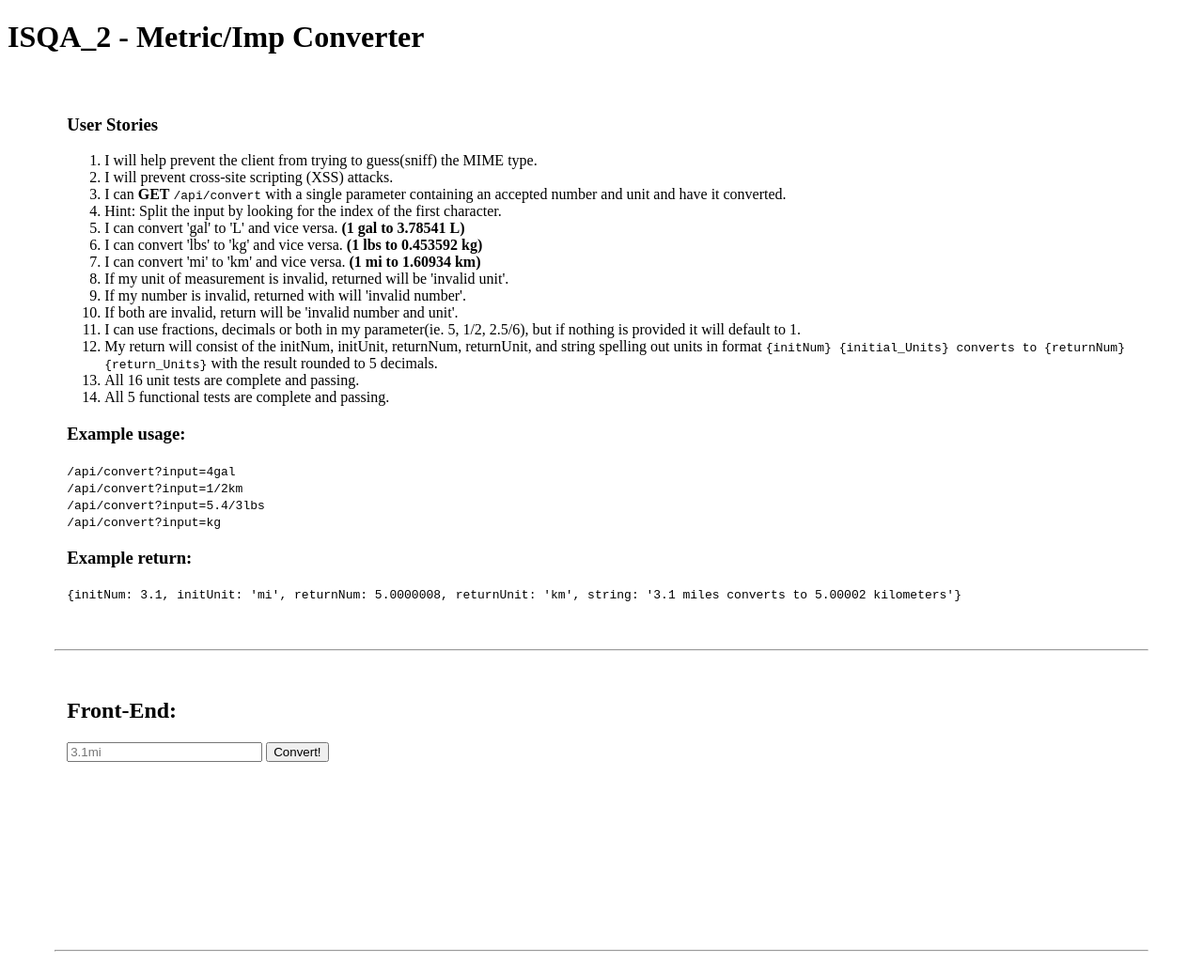
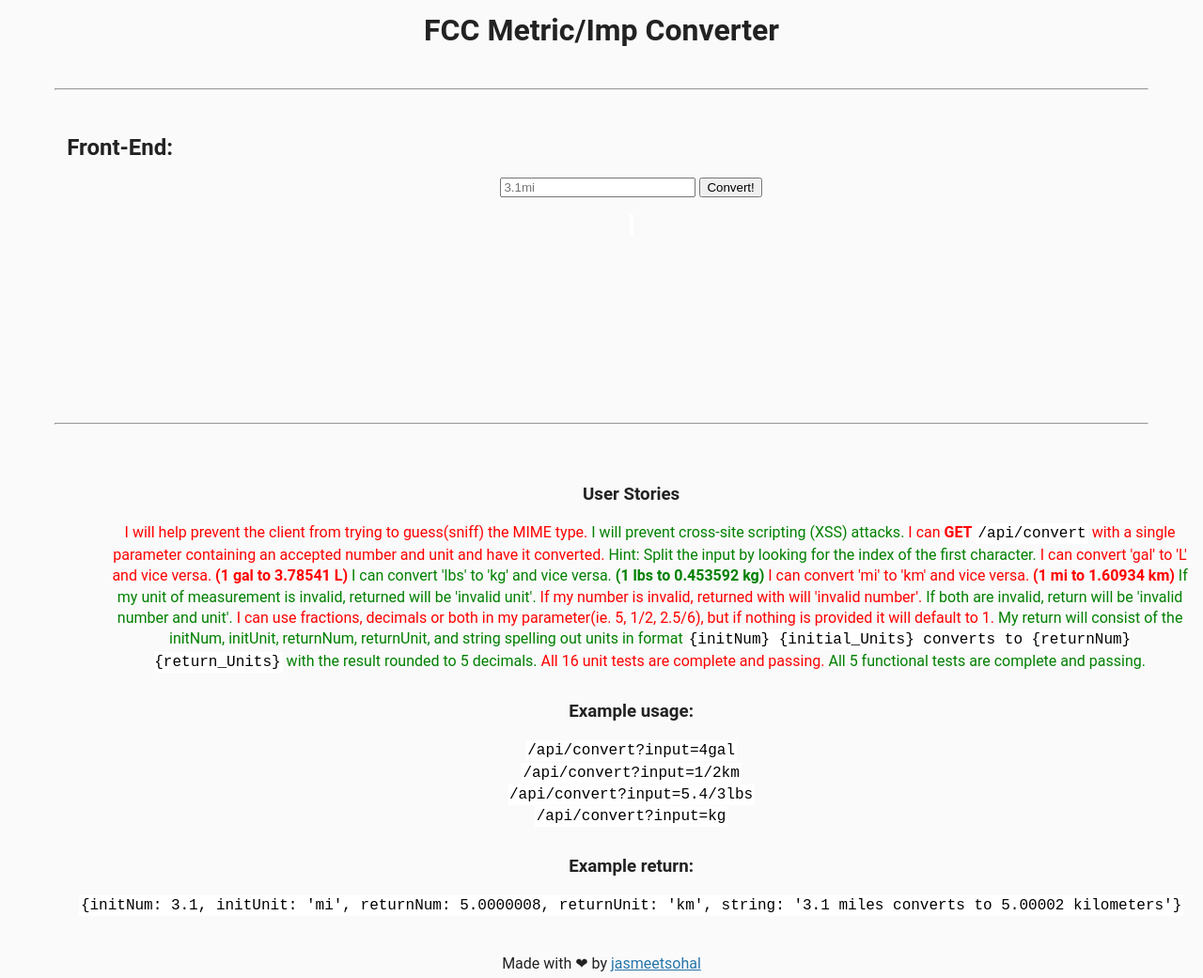
Before and after one commit to jasmeetsohal/fcc-metric-imperial-converter, a website: page views/index.html in a window 1280 px wide. Shown: the whole page at 94% size. Drawn offline with nearby package versions, Linux system fonts and the light colour scheme; files that its build step writes are made by us from their sources.

```diff
--- a/public/style.css
+++ b/public/style.css
@@ -0,0 +1,60 @@
+/****** Main Styling ******/
+
+body {
+	font-family: 'Roboto', sans-serif;
+	font-size: 16px;
+	color: #222;
+	background-color: #FaFaFa;
+	text-align: center;
+	line-height: 1.4em;
+}
+
+.container {
+	padding: 0;
+	margin-top: 40px;
+}
+
+h3 {
+  margin-top: 30px;
+}
+
+.footer {
+	margin-top: 40px;
+}
+
+.user-stories {
+  position: relative;
+  text-align: justify;
+  max-width: 700px;
+  margin: 15px auto;
+}
+code {
+  font-family: monospace;
+  padding: 2px;
+  color: black;
+  background-color: #fff;
+}
+ol {
+	list-style-position: outside;
+}
+ul {
+	list-style-type: none;
+}
+
+li {
+  margin-bottom: 0.5em;
+}
+.user-stories li {
+  margin-bottom: 1em;
+}
+
+a {
+	color: #2574A9;
+}
+
+.odd{
+   color:red;
+}
+.even{
+  color:green;
+}
--- a/routes/fcctesting.js
+++ b/routes/fcctesting.js
@@ -32,6 +32,7 @@
 var runner = require('../test-runner');
 
 module.exports = function (app) {
+
 
   app.route('/_api/server.js')
     .get(function(req, res, next) {
--- a/server.js
+++ b/server.js
@@ -11,6 +11,7 @@
 
 var app = express();
 
+app.set('views', __dirname + '/views');
 app.use('/public', express.static(process.cwd() + '/public'));
 
 app.use(cors({origin: '*'})); //For FCC testing purposes only
--- a/views/index.html
+++ b/views/index.html
@@ -12,36 +12,12 @@
   <body>
     <header>
       <h1>
-        ISQA_2 - Metric/Imp Converter
+         FCC Metric/Imp Converter
       </h1>
     </header>
-    <div id='userstories' style='margin-left: 5%; margin-top: 5%'>
-      <h3>User Stories</h3>
-      <ol>
-        <li>I will help prevent the client from trying to guess(sniff) the MIME type.</li>
-        <li>I will prevent cross-site scripting (XSS) attacks.</li>
-        <li>I can <b>GET</b> <code>/api/convert</code> with a single parameter containing an accepted number and unit and have it converted.</li>
-        <li>Hint: Split the input by looking for the index of the first character.</li>
-        <li>I can convert 'gal' to 'L' and vice versa. <b>(1 gal to 3.78541 L)</b></li>
-        <li>I can convert 'lbs' to 'kg' and vice versa. <b>(1 lbs to 0.453592 kg)</b></li>
-        <li>I can convert 'mi' to 'km' and vice versa. <b>(1 mi to 1.60934 km)</b></li>
-        <li>If my unit of measurement is invalid, returned will be 'invalid unit'.</li>
-        <li>If my number is invalid, returned with will 'invalid number'.</li>
-        <li>If both are invalid, return will be 'invalid number and unit'.</li>
-        <li>I can use fractions, decimals or both in my parameter(ie. 5, 1/2, 2.5/6), but if nothing is provided it will default to 1.</li>
-        <li>My return will consist of the initNum, initUnit, returnNum, returnUnit, and string spelling out units in format <code>{initNum} {initial_Units} converts to {returnNum} {return_Units}</code> with the result rounded to 5 decimals.</li>
-        <li>All 16 unit tests are complete and passing.</li>
-        <li>All 5 functional tests are complete and passing.</li>
-      </ol>
-      <h3>Example usage:</h3>
-      <code>/api/convert?input=4gal</code><br>
-      <code>/api/convert?input=1/2km</code><br>
-      <code>/api/convert?input=5.4/3lbs</code><br>
-      <code>/api/convert?input=kg</code><br>
-      <h3>Example return:</h3>
-      <code>{initNum: 3.1, initUnit: 'mi', returnNum: 5.0000008, returnUnit: 'km', string: '3.1 miles converts to 5.00002 kilometers'}</code>
-    </div>
-    <hr style='margin: 50px'>
+
+
+      <hr style='margin: 50px'>
     <div id='testui' style='margin-left: 5%'>
       <h2 style="text-align: left">Front-End:</h2>
       <form id="convertForm" class="border">
@@ -72,5 +48,39 @@
         });
       });
    </script>
+
+    <div id='userstories' style='margin-left: 5%; margin-top: 5%'>
+      <h3>User Stories</h3>
+      <ol>
+        <span class="odd">I will help prevent the client from trying to guess(sniff) the MIME type.</span>
+        <span class="even">I will prevent cross-site scripting (XSS) attacks.</span>
+        <span class="odd">I can <b>GET</b> <code>/api/convert</code> with a single parameter containing an accepted number and unit and have it converted.</span>
+        <span class="even">Hint: Split the input by looking for the index of the first character.</span>
+        <span class="odd">I can convert 'gal' to 'L' and vice versa. <b>(1 gal to 3.78541 L)</b></span>
+        <span class="even">I can convert 'lbs' to 'kg' and vice versa. <b>(1 lbs to 0.453592 kg)</b></span>
+        <span class="odd">I can convert 'mi' to 'km' and vice versa. <b>(1 mi to 1.60934 km)</b></span>
+        <span class="even">If my unit of measurement is invalid, returned will be 'invalid unit'.</span>
+        <span class="odd">If my number is invalid, returned with will 'invalid number'.</span>
+        <span class="even">If both are invalid, return will be 'invalid number and unit'.</span>
+        <span class="odd">I can use fractions, decimals or both in my parameter(ie. 5, 1/2, 2.5/6), but if nothing is provided it will default to 1.</span>
+        <span class="even">My return will consist of the initNum, initUnit, returnNum, returnUnit, and string spelling out units in format <code>{initNum} {initial_Units} converts to {returnNum} {return_Units}</code> with the result rounded to 5 decimals.</span>
+        <span class="odd">All 16 unit tests are complete and passing.</span>
+        <span class="even">All 5 functional tests are complete and passing.</span>
+      </ol>
+      <h3>Example usage:</h3>
+      <code>/api/convert?input=4gal</code><br>
+      <code>/api/convert?input=1/2km</code><br>
+      <code>/api/convert?input=5.4/3lbs</code><br>
+      <code>/api/convert?input=kg</code><br>
+      <h3>Example return:</h3>
+      <code>{initNum: 3.1, initUnit: 'mi', returnNum: 5.0000008, returnUnit: 'km', string: '3.1 miles converts to 5.00002 kilometers'}</code>
+    </div>
+
+
+    <div class="footer">
+        <p>
+          Made with &#10084; by <a href="https://www.freecodecamp.org/jasmeetsohal">jasmeetsohal</a>
+        </p>
+      </div>
   </body>
 </html>
```
Also changed, not shown: controllers/convertHandler.js (+16 -16 lines), routes/api.js (+6 -5 lines), tests/1_unit-tests.js (+44 -24 lines), tests/2_functional-tests.js (+32 -8 lines).
